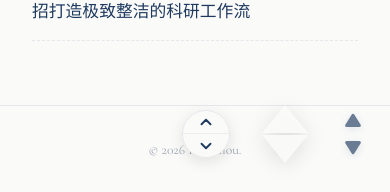
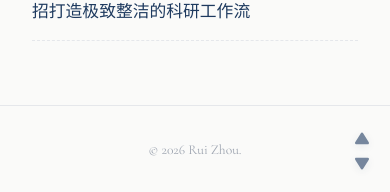
Before and after one commit to zirconeey/zirconeey.github.io, a Jekyll site: the page built from index.html, in a window 390 px wide and 1098 px high. Shown: the part 903-1095 px from the top of the window. Built offline with Jekyll 4.4.1, drawn with Linux system fonts in a browser that asks for light colours.

Commit message:
added elevator

```diff
--- a/_layouts/default.html
+++ b/_layouts/default.html
@@ -266,64 +266,59 @@
     }
 
     /* ==========================================
-       右下角电梯：A/B/C 方案实况测试场
+       最终方案 C：悬浮重力场电梯 (实心微圆角三角)
        ========================================== */
-    .elevator-testing-ground {
+    .elevator-fab {
       position: fixed;
       right: 1.5rem;
       bottom: 2rem;
       display: flex;
-      gap: 2rem; /* 让三个方案之间留出足够的距离对比 */
-      align-items: center;
+      flex-direction: column;
+      gap: 12px; /* 增加呼吸感缝隙 */
       z-index: 101;
     }
 
-    /* 消除原生按钮样式 */
-    .elevator-testing-ground button {
-      padding: 0; border: none; cursor: pointer;
-      display: flex; align-items: center; justify-content: center;
+    .elevator-fab button {
+      background: transparent;
+      border: none;
+      cursor: pointer;
+      padding: 0;
+      color: var(--color-accent);
+      opacity: 0.6; /* 平时保持低调，不干扰阅读 */
+      filter: drop-shadow(0 2px 4px rgba(30, 58, 95, 0.15));
       transition: all 0.3s cubic-bezier(0.4, 0, 0.2, 1);
+      display: flex;
+      align-items: center;
+      justify-content: center;
     }
 
-    /* --- 方案 A: 建筑级折线 (毛玻璃半圆) --- */
-    .fab-a {
-      width: 48px; height: 48px; border-radius: 50%; overflow: hidden;
-      display: flex; flex-direction: column;
-      box-shadow: 0 4px 15px rgba(0,0,0,0.1); border: 1px solid var(--color-border);
-      background: var(--color-nav-bg); backdrop-filter: blur(10px); -webkit-backdrop-filter: blur(10px);
+    /* 悬浮效果：模拟物理按键“浮起”并点亮 */
+    .elevator-fab button:hover {
+      opacity: 1;
+      transform: translateY(-4px) scale(1.1);
+      filter: drop-shadow(0 8px 16px rgba(30, 58, 95, 0.25));
     }
-    .fab-a button { width: 100%; height: 50%; background: transparent; color: var(--color-accent); }
-    .fab-a button:hover { background: var(--color-accent); color: white; }
-    .fab-a svg { width: 18px; height: 18px; stroke: currentColor; stroke-width: 2.5; fill: none; stroke-linecap: round; stroke-linejoin: round; }
-    .fab-a .up-btn { border-bottom: 1px solid rgba(0,0,0,0.05); }
 
-    /* --- 方案 B: 锆石棱镜 (菱形拼接) --- */
-    .fab-b {
-      display: flex; flex-direction: column; gap: 2px; /* 留出一丝极其精致的缝隙 */
-      filter: drop-shadow(0 4px 10px rgba(0,0,0,0.12));
+    /* 点击反馈：轻微下陷感 */
+    .elevator-fab button:active {
+      transform: translateY(1px) scale(0.95);
+      transition: all 0.1s;
     }
-    .fab-b button {
-      width: 46px; height: 28px;
-      background: var(--color-nav-bg); backdrop-filter: blur(10px); -webkit-backdrop-filter: blur(10px);
-      color: var(--color-accent);
+
+    /* 使用 SVG 绘制带圆角的等腰三角形 */
+    .elevator-fab svg {
+      width: 28px;
+      height: 20px;
+      fill: currentColor;
+      stroke: currentColor;
+      stroke-width: 4; /* 通过描边实现物理圆角 */
+      stroke-linejoin: round;
     }
-    /* 使用 clip-path 完美切割出上下两个三角形 */
-    .fab-b .up-btn { clip-path: polygon(50% 0%, 100% 100%, 0% 100%); }
-    .fab-b .down-btn { clip-path: polygon(0% 0%, 100% 0%, 50% 100%); }
-    .fab-b button:hover { background: var(--color-accent); transform: scale(1.1); }
 
-    /* --- 方案 C: 悬浮重力场 (实心微圆角三角) --- */
-    .fab-c {
-      display: flex; flex-direction: column; gap: 8px;
+    @media (max-width: 768px) {
+      .elevator-fab { right: 1rem; bottom: 1.5rem; gap: 8px; }
+      .elevator-fab svg { width: 24px; height: 16px; }
     }
-    .fab-c button {
-      background: transparent; color: var(--color-accent); opacity: 0.65;
-      filter: drop-shadow(0 2px 4px rgba(30,58,95,0.2));
-    }
-    /* 鼠标悬浮时，透明度拉满，模拟物理按键升起 */
-    .fab-c button:hover { opacity: 1; transform: translateY(-3px) scale(1.1); filter: drop-shadow(0 6px 12px rgba(30,58,95,0.3)); }
-    /* 用 stroke 技巧实现锐角变圆角 */
-    .fab-c svg { width: 26px; height: 18px; fill: currentColor; stroke: currentColor; stroke-width: 4; stroke-linejoin: round; }
   </style>
 </head>
 <body>
@@ -384,31 +379,13 @@
     }
   </script>
 
-  <div class="elevator-testing-ground">
-
-    <div class="fab-a" title="方案A：建筑级折线">
-      <button class="up-btn" onclick="window.scrollTo({top:0, behavior:'smooth'})">
-        <svg viewBox="0 0 24 24"><polyline points="18 15 12 9 6 15"></polyline></svg>
-      </button>
-      <button class="down-btn" onclick="window.scrollTo({top:document.body.scrollHeight, behavior:'smooth'})">
-        <svg viewBox="0 0 24 24"><polyline points="6 9 12 15 18 9"></polyline></svg>
-      </button>
-    </div>
-
-    <div class="fab-b" title="方案B：锆石棱镜">
-      <button class="up-btn" onclick="window.scrollTo({top:0, behavior:'smooth'})"></button>
-      <button class="down-btn" onclick="window.scrollTo({top:document.body.scrollHeight, behavior:'smooth'})"></button>
-    </div>
-
-    <div class="fab-c" title="方案C：悬浮重力场">
-      <button class="up-btn" onclick="window.scrollTo({top:0, behavior:'smooth'})">
-        <svg viewBox="0 0 24 24"><path d="M12 4.5l8.5 13.5H3.5L12 4.5z"/></svg>
-      </button>
-      <button class="down-btn" onclick="window.scrollTo({top:document.body.scrollHeight, behavior:'smooth'})">
-        <svg viewBox="0 0 24 24"><path d="M12 19.5L3.5 6h17L12 19.5z"/></svg>
-      </button>
-    </div>
-
+  <div class="elevator-fab">
+    <button onclick="window.scrollTo({top: 0, behavior: 'smooth'})" title="回到顶部">
+      <svg viewBox="0 0 24 24"><path d="M12 4.5l8.5 13.5H3.5L12 4.5z"/></svg>
+    </button>
+    <button onclick="window.scrollTo({top: document.body.scrollHeight, behavior: 'smooth'})" title="前往底部">
+      <svg viewBox="0 0 24 24"><path d="M12 19.5L3.5 6h17L12 19.5z"/></svg>
+    </button>
   </div>
 </body>
 </html>
```
